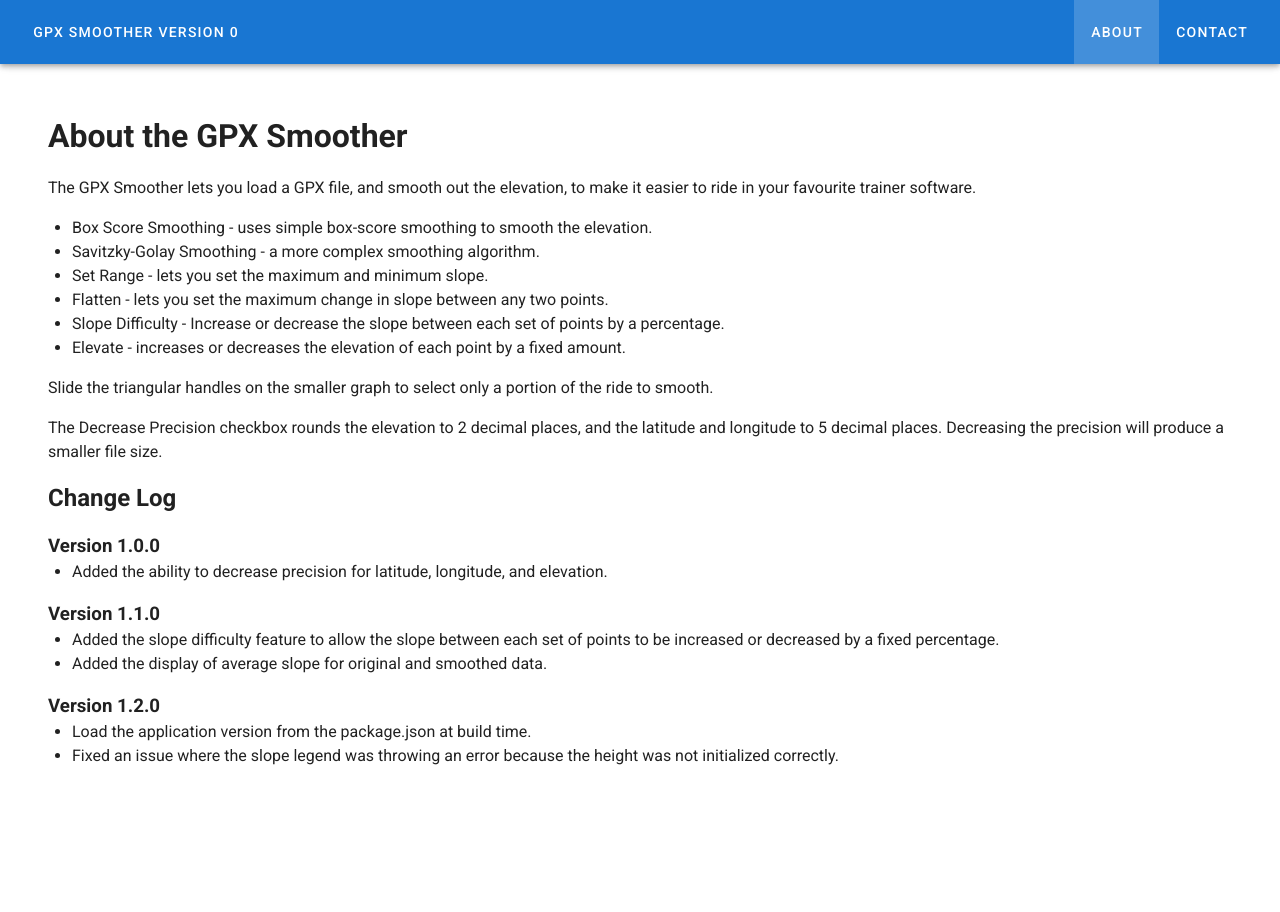
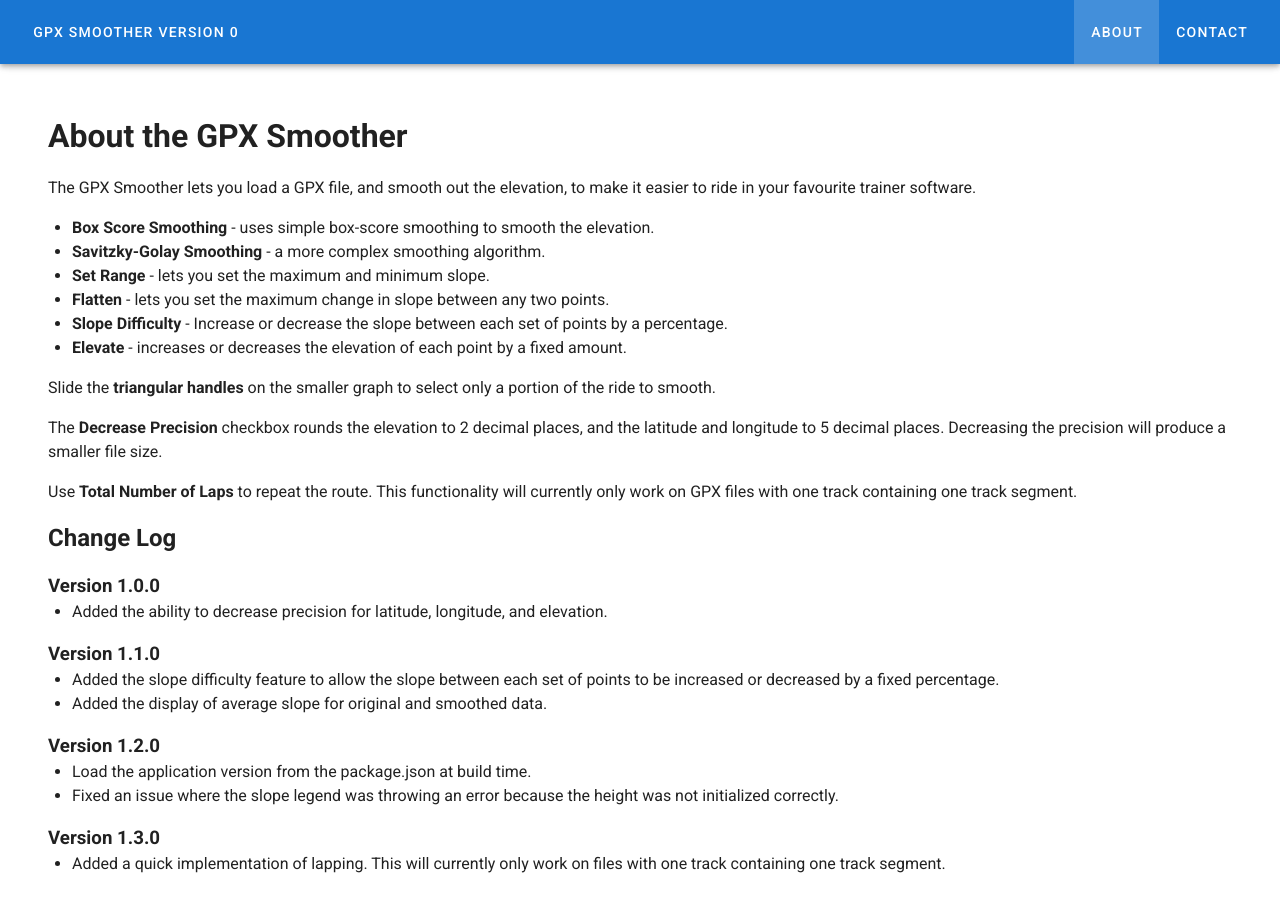
Before and after one commit to brenzy/gpx-smoother-vue, a Vue app: page /#/about in a window 1280 px wide. Shown: the top 912 px of the page. Before the commit the page ends 816 px from the top, so only its background shows below. Built offline with nearby package versions, Linux system fonts and the light colour scheme.

Commit message:
Add the ability to lap a track segment.

```diff
--- a/package.json
+++ b/package.json
@@ -1,6 +1,6 @@
 {
   "name": "gpx-smoother-vue",
-  "version": "1.2.0",
+  "version": "1.3.0",
   "private": true,
   "scripts": {
     "serve": "vue-cli-service serve",
--- a/src/utilities/gpxFile.js
+++ b/src/utilities/gpxFile.js
@@ -87,7 +87,7 @@ export function parseJson(jsonRoot) {
   };
 }
 
-export function updateJson(jsonRoot, name, desc, newValues, decreasePrecision) {
+export function updateJson(jsonRoot, name, desc, newValues, decreasePrecision, laps) {
   if (!jsonRoot) {
     throw (SAVE_ERRORS.SAVE_ERROR);
   }
@@ -137,6 +137,15 @@ export function updateJson(jsonRoot, name, desc, newValues, decreasePrecision) {
                 trkpt.ele = [decreasePrecision ? Math.floor(point.ele * 100) / 100 : point.ele];
               }
             });
+            if (laps > 1) {
+              const originalLength = trkseg.trkpt.length;
+              for (let lapIndex = 1; lapIndex < laps; lapIndex++) {
+                for (let trkIndex = 0; trkIndex < originalLength; trkIndex++) {
+                  let newTrkpt = JSON.parse(JSON.stringify(trkseg.trkpt[trkIndex]));
+                  trkseg.trkpt.push(newTrkpt);
+                }
+              }
+            }
           }
         });
       }
--- a/src/views/About.vue
+++ b/src/views/About.vue
@@ -6,19 +6,24 @@
       favourite trainer software.
     <p/>
     <ul>
-      <li>Box Score Smoothing - uses simple box-score smoothing to smooth the elevation.</li>
-      <li>Savitzky-Golay Smoothing - a more complex smoothing algorithm. </li>
-      <li>Set Range - lets you set the maximum and minimum slope.</li>
-      <li>Flatten - lets you set the maximum change in slope between any two points.</li>
-      <li>Slope Difficulty - Increase or decrease the slope between each set of points by a percentage.</li>
-      <li>Elevate - increases or decreases the elevation of each point by a fixed amount.</li>
+      <li><span class="font-weight-bold">Box Score Smoothing</span> - uses simple box-score smoothing to smooth the elevation.</li>
+      <li><span class="font-weight-bold">Savitzky-Golay Smoothing</span> - a more complex smoothing algorithm. </li>
+      <li><span class="font-weight-bold">Set Range</span> - lets you set the maximum and minimum slope.</li>
+      <li><span class="font-weight-bold">Flatten</span> - lets you set the maximum change in slope between any two points.</li>
+      <li><span class="font-weight-bold">Slope Difficulty</span> - Increase or decrease the slope between each set of points by a percentage.</li>
+      <li><span class="font-weight-bold">Elevate</span> - increases or decreases the elevation of each point by a fixed amount.</li>
     </ul>
     <p>
-      Slide the triangular handles on the smaller graph to select only a portion of the ride to smooth.
+      Slide the <span class="font-weight-bold">triangular handles</span> on the smaller graph to select only a portion of the ride to smooth.
     </p>
     <p>
-      The Decrease Precision checkbox rounds the elevation to 2 decimal places, and the latitude and longitude
-      to 5 decimal places.  Decreasing the precision will produce a smaller file size.
+      The <span class="font-weight-bold">Decrease Precision</span> checkbox rounds the elevation to 2 decimal places, and
+      the latitude and longitude to 5 decimal places.  Decreasing the precision will produce a smaller file size.
+    </p>
+    <p>
+      Use <span class="font-weight-bold">Total Number of Laps</span> to repeat the route.  This functionality will
+      currently only
+      work on GPX files with one track containing one track segment.
     </p>
 
     <h2>Change Log</h2>
@@ -38,6 +43,11 @@
       <li>Fixed an issue where the slope legend was throwing an error because the height was not initialized
           correctly.</li>
     </ul>
+    <h3>Version 1.3.0</h3>
+    <ul>
+      <li>Added a quick implementation of lapping.  This will currently only work on files with one track
+          containing one track segment.</li>
+    </ul>
   </div>
 
 </template>
--- a/src/views/GpxSmoother.vue
+++ b/src/views/GpxSmoother.vue
@@ -117,6 +117,12 @@
         label="Decrease Precision"
         v-model="decreasePrecision"
       />
+      <div class="input-row">
+        <v-text-field
+          label="Total Number of Laps"
+          v-model="numLaps"
+        />
+      </div>
       <v-btn
         @click="onDownload"
         :disabled="!haveSmoothedValues">
@@ -150,7 +156,8 @@ export default {
     gpxFileName: 'smoother.gpx',
     gpxName: '',
     gpxDescription: '',
-    decreasePrecision: false
+    decreasePrecision: false,
+    numLaps: 1
   }),
   computed: {
     ...mapState(['name', 'description', 'fileJson', 'smoothedValues']),
@@ -213,7 +220,8 @@ export default {
         return;
       }
       const smoothedJson = JSON.parse(JSON.stringify(this.fileJson));
-      updateJson(smoothedJson, this.gpxName, this.gpxDescription, this.smoothedValues, this.decreasePrecision);
+      updateJson(smoothedJson, this.gpxName, this.gpxDescription, this.smoothedValues, this.decreasePrecision,
+        this.numLaps);
       let builder = new xml2js.Builder();
       const smoothedGpx = builder.buildObject(smoothedJson);
       this.download(this.gpxFileName, smoothedGpx);
```
Also changed, not shown: 1 other file (tests, documents, lock files or other folders).
